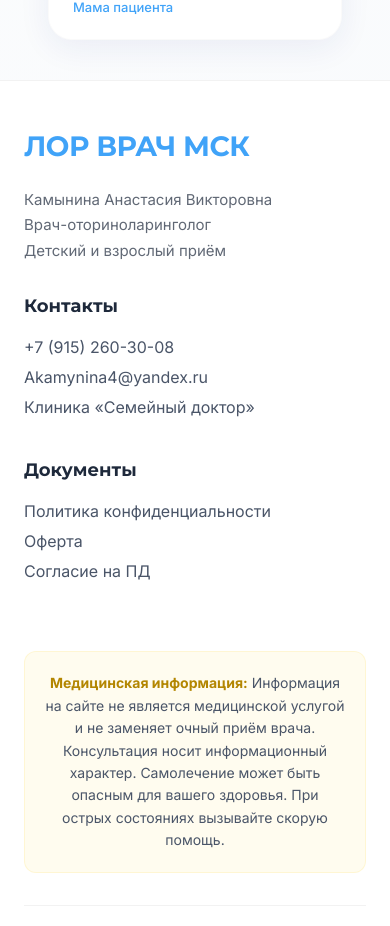
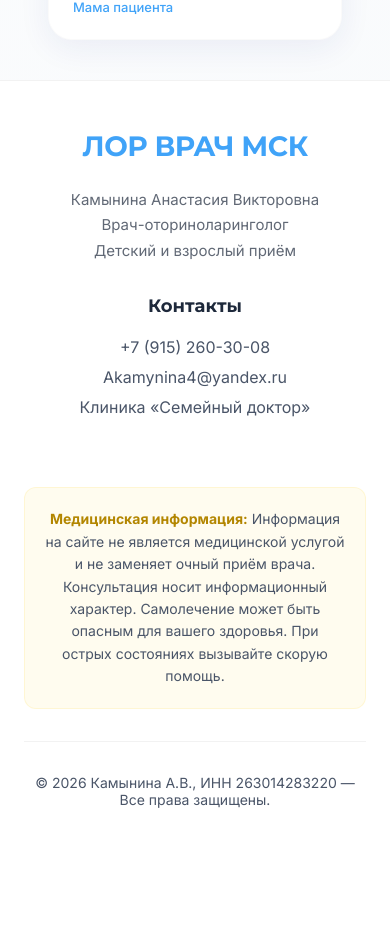
Before and after one commit to ArtemTarakanov/medicine-website, a React (Vite) app: page / in a window 390 px wide. Shown: the part 8614-9540 px from the top of the page. After the commit the page ends 9494 px from the top, so only its background shows below. Built offline with nearby package versions, Linux system fonts and the light colour scheme.

Commit message:
Удалены дублирующиеся элементы 'документы' в секции Footer

```diff
--- a/src/components/Footer.css
+++ b/src/components/Footer.css
@@ -16,7 +16,7 @@
 
 .footer-grid {
     display: grid;
-    grid-template-columns: 2fr 1fr 1fr 1.5fr;
+    grid-template-columns: 1fr 1fr 1fr;
     gap: 3.75rem;
     margin-bottom: 3.75rem;
 }
@@ -166,6 +166,14 @@
 
     }
 
+    .footer-brand{
+        text-align: center;
+    }
+
+    .footer-links-column{
+        text-align: center;
+    }
+
 
 }
 
@@ -204,4 +212,12 @@
     .footer-docs a {
         font-size: 0.9375rem;
     }
+
+    .footer-brand{
+        text-align: center;
+    }
+
+    .footer-links-column{
+        text-align: center;
+    }
 }
--- a/src/components/Footer.tsx
+++ b/src/components/Footer.tsx
@@ -34,14 +34,6 @@ export default function Footer() {
                         </ul>
                     </div>
 
-                    <div className="footer-links-column">
-                        <h3 className="footer-title">Документы</h3>
-                        <ul className="footer-links">
-                            <li><a href="#">Политика конфиденциальности</a></li>
-                            <li><a href="#">Оферта</a></li>
-                            <li><a href="#">Согласие на ПД</a></li>
-                        </ul>
-                    </div>
                 </div>
 
                 <div className="legal-disclaimer">
```
